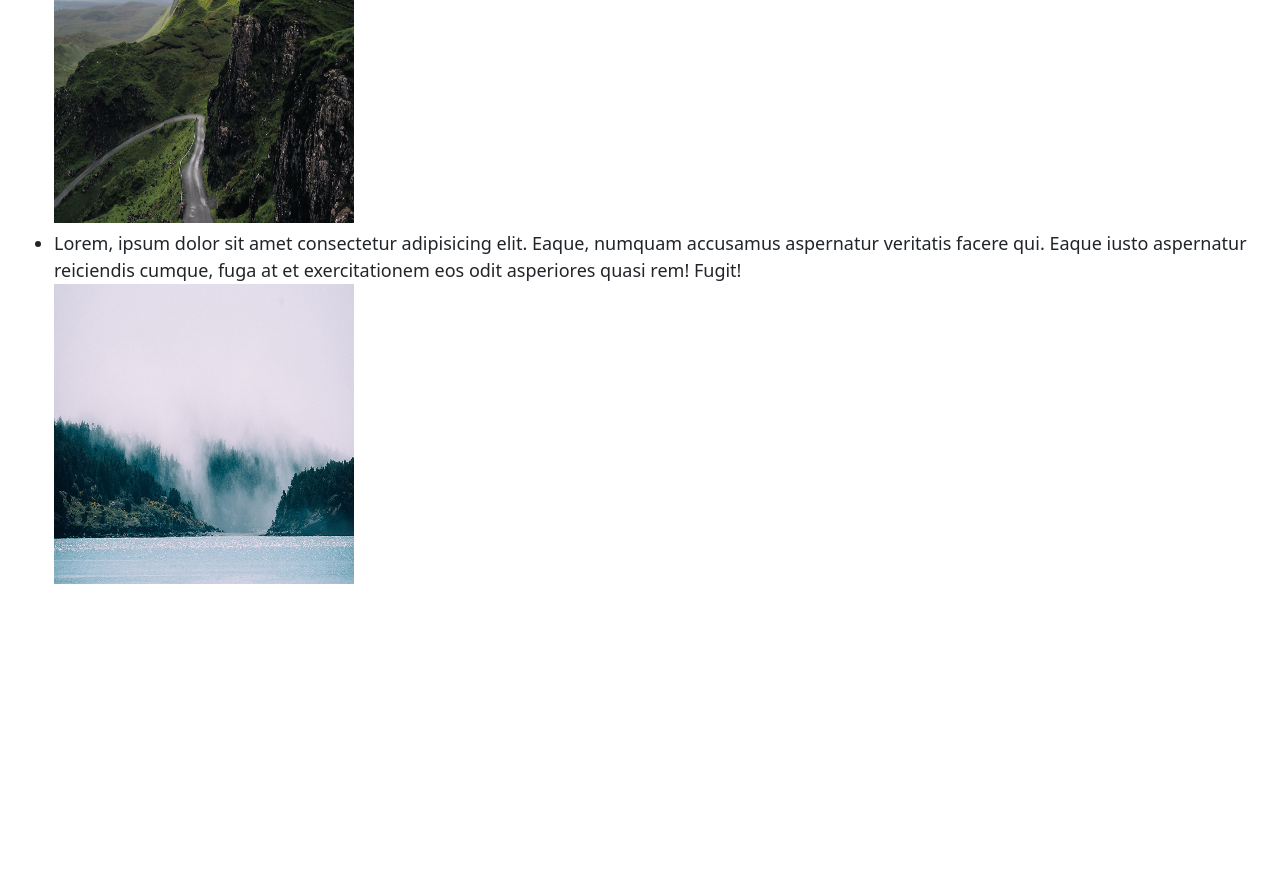
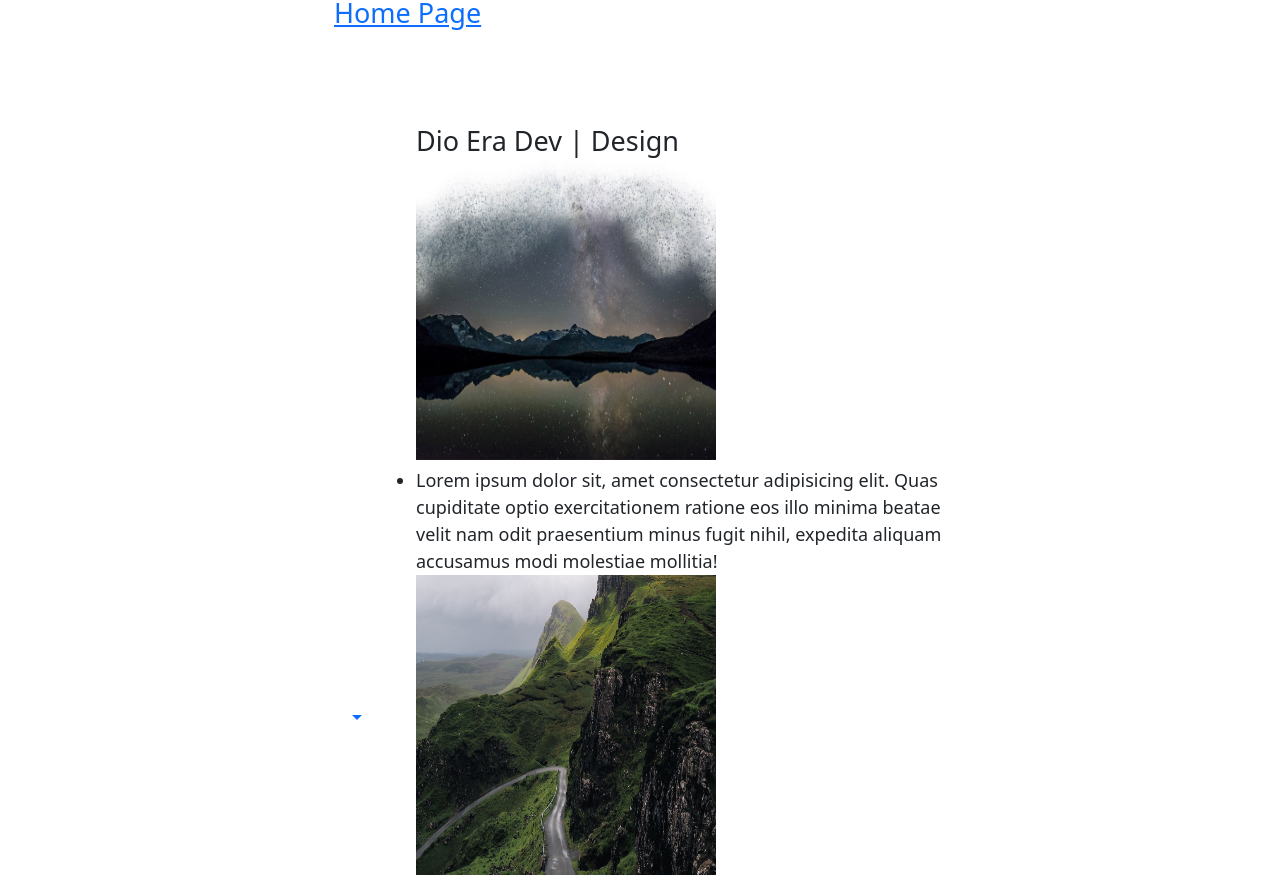
Before and after one commit to bahim22/DioNxtApp, a Next.js app: page /home in a window 1280 px wide. Shown: the part 1400-2286 px from the top of the page. Before the commit the page ends 2099 px from the top, so only its background shows below. Built offline with nearby package versions, Linux system fonts and the light colour scheme.

Commit message:
commit before  compo changes

```diff
--- a/aMisc.jsx
+++ b/aMisc.jsx
@@ -2,6 +2,7 @@
 git remote add origin https://github.com/<username>/nextjs-blog.git
 git push -u origin main
 ## NOTES AND DOCU FOR NEXT BUILD
+
 DATE INFO
 // import { parseISO } from 'date-fns'
 // Convert string '2014-02-11T11:30:30' to date:
@@ -12,6 +13,7 @@ var result = parseISO('2014-02-11T11:30:30')
 // Represent 11 February 2014 in middle-endian format:
 var result = format(new Date(2014, 1, 11), 'MM/dd/yyyy')
 //=> '02/11/2014'
+
 /* // if you need to fetch data at request time instead of at build time, you can try Server-side Rendering: data is fetched and html is generated on each request. you need to export getServerSideProps use getServerSideProps only if you need to pre-render a page whose data must be fetched at request time.
 
 export async function getServerSideProps(context) {
--- a/components/content.js
+++ b/components/content.js
@@ -5,6 +5,8 @@ import React from 'react'
 import Image from 'next/image'
 //import styles from './layout.module.css'
 import utilStyles from '../styles/utils.module.css'
+import Layout from './layout'
+import Sidebar from './sidebar'
 //import { util } from 'prettier'
 //import Link from 'next/link'
 //import { Main } from 'next/document'
@@ -13,12 +15,12 @@ import utilStyles from '../styles/utils.module.css'
 //top half of the body section of each page to be passed props to change depending on what page it's called in. need to add styles and tailwind. has pics, cards w/ pic and text
 export default function Content() {
     return (
-      <div className={utilStyles.container}>
-        <section className={utilStyles.main}>
-        <h1 className={utilStyles.headingLg}>
-          Dio Era Dev | Design
-        </h1>
+      <Layout>
+      <Sidebar />
             <ul className={utilStyles.flex}>
+              <h1 className={utilStyles.headingLg}>
+                Dio Era Dev | Design
+              </h1>
                 <MImage />
                 <li className={utilStyles.listItem}>
                 Lorem ipsum dolor sit, amet consectetur adipisicing elit. Quas cupiditate optio exercitationem ratione eos illo minima beatae velit nam odit praesentium minus fugit nihil, expedita aliquam accusamus modi molestiae mollitia!
@@ -29,8 +31,7 @@ export default function Content() {
                 </li>
                 <MyImage />
             </ul>
-        </section>
-        </div>
+        </Layout>
     )
 }
 
--- a/components/layout.js
+++ b/components/layout.js
@@ -9,7 +9,7 @@ export const siteTitle = "Next Dionysus Era"
 
 export default function Layout({ children, home }){
     return (
-      <div className='.body'>
+      <div className='main'>
         <Head>
           <link rel="icon" href="/favicon.ico" />
           <meta
@@ -56,7 +56,7 @@ export default function Layout({ children, home }){
           )}
         <main>{children}</main>
         {!home && (
-          <div>
+          <div className={utilStyles.card}>
             <Link href="/home">
               <a>Dionysus Era Main</a>
             </Link>
--- a/components/layout.module.css
+++ b/components/layout.module.css
@@ -17,7 +17,8 @@
 .main {
     display: flex;
     flex: auto;
-    flex-flow: row wrap;
+    flex-direction: column;
+    flex-flow: wrap;
     height: calc(100vh - 64px);
     background-color: white;
 }
--- a/components/sidebar.js
+++ b/components/sidebar.js
@@ -4,12 +4,12 @@ import { ListGroup, ListGroupItem, Navbar, NavDropdown, NavItem } from 'react-bo
 //import utilStyles from '../styles/utils.module.css'
 //import styles from './layout.module.css'
 import React from 'react'
-import Template from './template'
+//import Template from './template'
 //import {BsPrefixRefForwardingComponent} from 'react-bootstrap/esm/helpers'
 
 export default function Sidebar() {
   return (
-<main class='.main'>
+<main class='main'>
 <Navbar>
 <NavDropdown>
 <NavItem>
@@ -18,7 +18,7 @@ export default function Sidebar() {
     <li>
         <Link href="/" passHref>
             <MyButton />
-        </Link>
+        </Link>item 1
     </li>
     <li>
         <Link href="/home" passHref>
@@ -26,7 +26,7 @@ export default function Sidebar() {
         </Link>
     </li>
     <li>
-        <Link href="/base" passHref>
+        <Link href="/posts" passHref>
             <MyButton />
         </Link>
     </li>
@@ -35,7 +35,6 @@ export default function Sidebar() {
 </NavItem>
 </NavDropdown>
 </Navbar>
-<Template />
 </main>
   )
 }
--- a/styles/index.css
+++ b/styles/index.css
@@ -1,5 +1,4 @@
 /* ensure all pages have Bootstrap CSS */
-
 @import '~bootstrap/dist/css/bootstrap.min.css';
 .md-container {
     max-width: 800px;
--- a/styles/utils.module.css
+++ b/styles/utils.module.css
@@ -54,7 +54,7 @@
     padding: 0 0.5rem;
     display: flex;
     flex: auto;
-    flex-flow: row wrap;
+    flex-flow: column wrap;
     justify-content: center;
     align-items: center;
     align-content: space-around;
@@ -64,7 +64,7 @@
     padding: 5rem 0;
     flex: auto;
     display: flex;
-    flex-flow: row wrap;
+    flex-flow: column wrap;
     justify-content: center;
     align-items: center;
 }
```
Also changed, not shown: 1 other file (tests, documents, lock files or other folders).
